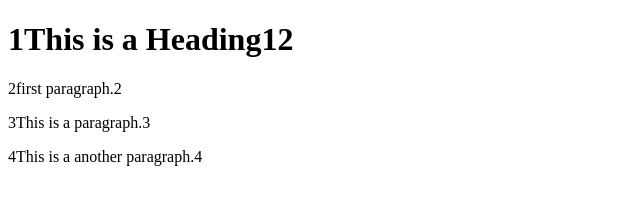
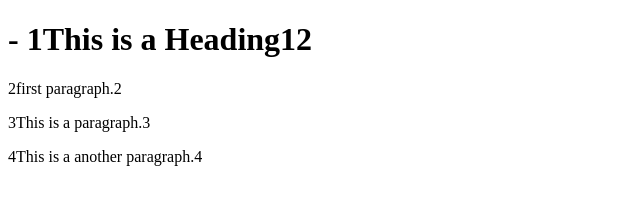
Before and after one commit to vital667/learning_git, a plain HTML site: page index.html in a window 1280 px wide. Shown: the whole page, without its empty margins (0-640 px from the left). Drawn offline with Linux system fonts and the light colour scheme.

Commit message:
my com 1

```diff
--- a/index.html
+++ b/index.html
@@ -4,7 +4,7 @@
 		<title>Page Title5</title>
 	</head>
 	<body>
-		<h1>1This is a Heading12</h1>
+		<h1>- 1This is a Heading12</h1>
 		<p>2first paragraph.2</p>
 		<p>3This is a paragraph.3</p>
 		<p>4This is a another paragraph.4</p>
```
